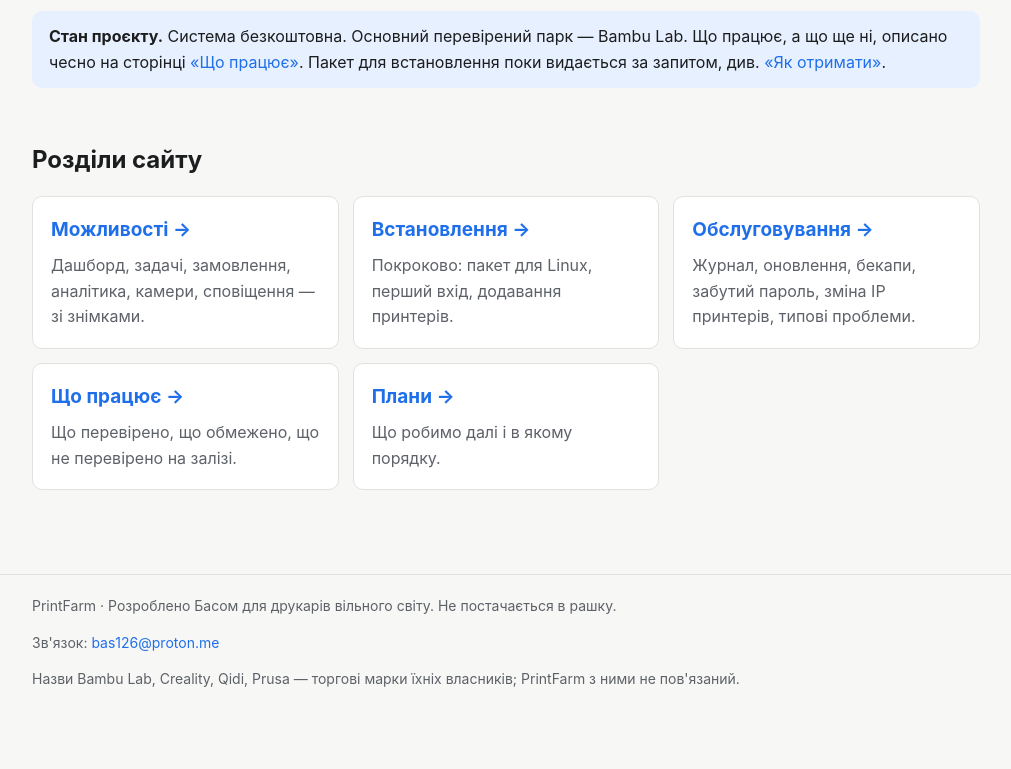
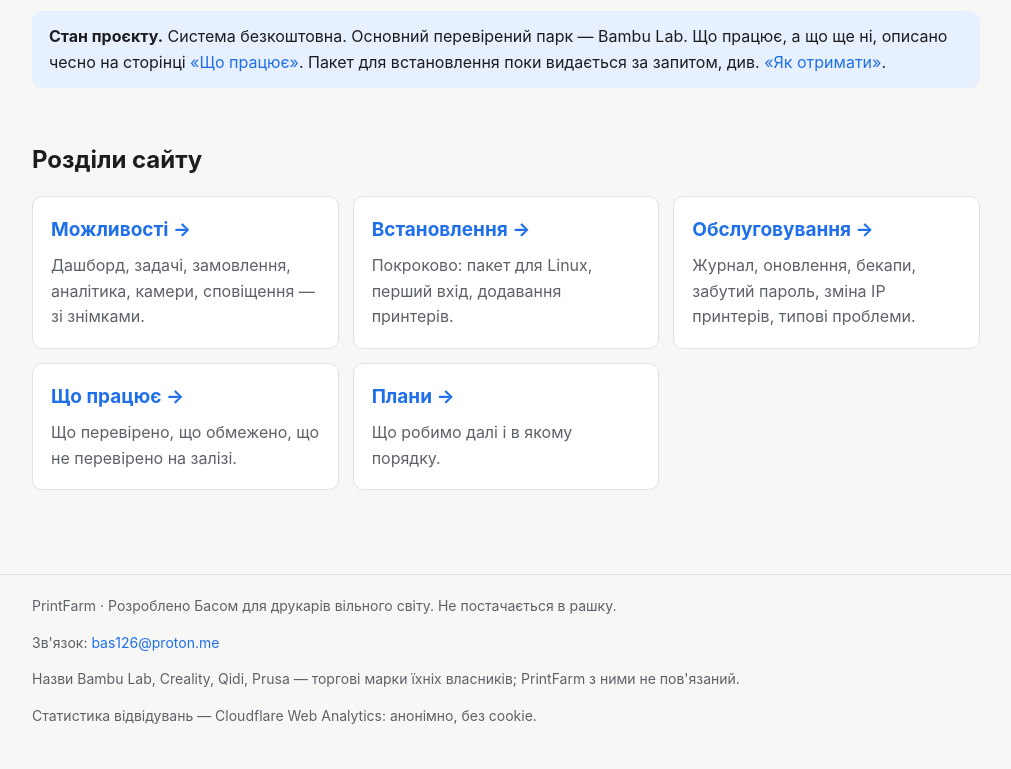
Before and after one commit to bas3dfarm/printfarm-site, a plain HTML site: page index.html in a window 1280 px wide. Shown: the part 2004-2773 px from the top of the page, without its empty margins (134-1145 px from the left). Before the commit the page ends 2737 px from the top, so only its background shows below. Drawn offline with Linux system fonts and the light colour scheme.

Commit message:
Статистика відвідувань: Cloudflare Web Analytics (анонімно, без cookie)
Co-Authored-By: Claude Opus 5.5 <noreply@anthropic.com>

```diff
--- a/index.html
+++ b/index.html
@@ -89,6 +89,8 @@
   <p>PrintFarm · Розроблено Басом для друкарів вільного світу. Не постачається в рашку.</p>
   <p>Зв'язок: <a href="mailto:bas126@proton.me">bas126@proton.me</a></p>
   <p>Назви Bambu Lab, Creality, Qidi, Prusa — торгові марки їхніх власників; PrintFarm з ними не пов'язаний.</p>
+  <p>Статистика відвідувань — Cloudflare Web Analytics: анонімно, без cookie.</p>
 </div></footer>
+<!-- Cloudflare Web Analytics --><script type='module' src='https://static.cloudflareinsights.com/beacon.min.js' data-cf-beacon='{"token": "cf195b41b394469f801812a8782b226f"}'></script><!-- End Cloudflare Web Analytics -->
 </body>
 </html>
```
Also changed, not shown: features.html (+2 -0 lines), install.html (+2 -0 lines), maintenance.html (+2 -0 lines), roadmap.html (+2 -0 lines), status.html (+2 -0 lines).
